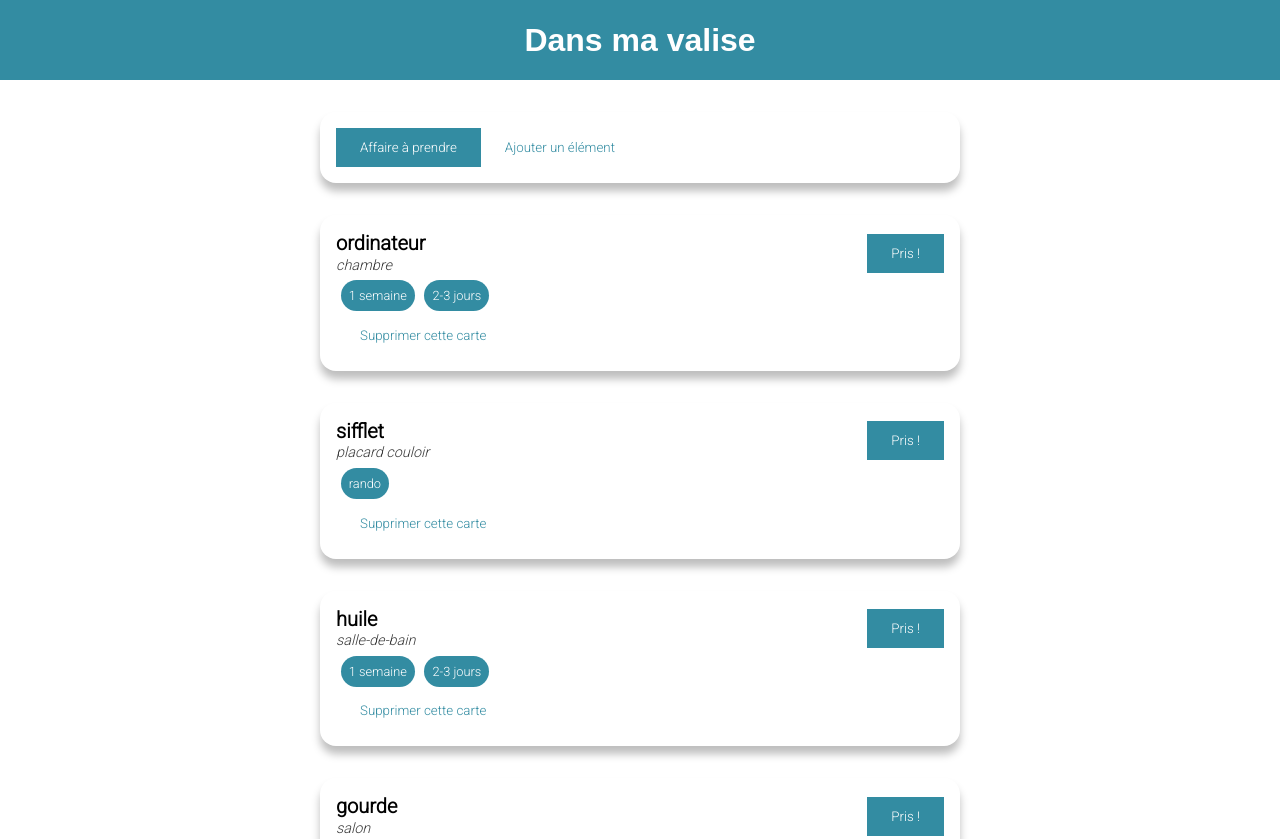
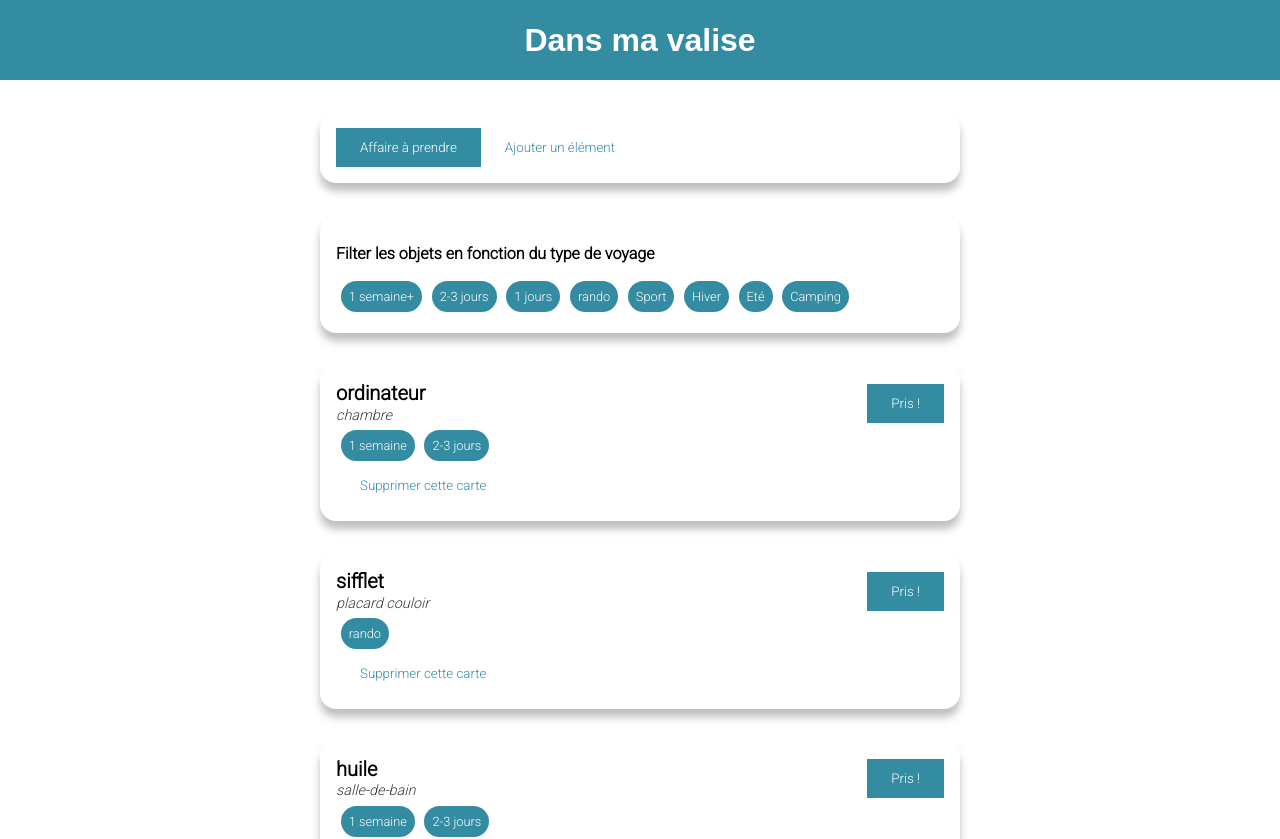
Before and after one commit to Alekiel42/dans-ma-valise, a Vue app in the folder front-valise/: page / in a window 1280 px wide. Shown: the top 839 px of the page. Built offline with nearby package versions, Linux system fonts and the light colour scheme; a web font is replaced by a local one.

Commit message:
add filter component

```diff
--- /dev/null
+++ b/front-valise/src/components/layouts/TheFilter.vue
@@ -0,0 +1,23 @@
+<template>
+  <base-card>
+    <h2>Filter les objets en fonction du type de voyage</h2>
+    <div class="filter">
+      <base-tag v-for="tag in tags" :key="tag">{{ tag }} </base-tag>
+    </div>
+  </base-card>
+</template>
+
+<script>
+export default {
+  inject: ["tags"],
+};
+</script>
+
+<style scoped>
+h2 {
+  font-size: 1rem;
+}
+.filter {
+  display: flex;
+}
+</style>
--- a/front-valise/src/components/possessions/AddPossession.vue
+++ b/front-valise/src/components/possessions/AddPossession.vue
@@ -49,28 +49,16 @@
 </template>
 
 <script>
-import BaseButton from "../UI/BaseButton.vue";
 export default {
-  components: { BaseButton },
   data() {
     return {
-      tags: [
-        "1 semaine+",
-        "2-3 jours",
-        "1 jours",
-        "rando",
-        "Sport",
-        "Hiver",
-        "Eté",
-        "Camping",
-      ],
       rooms: ["chambre", "salle-de-bain", "salon", "cuisine", "entrée"],
       tagChecked: [],
       roomPicked: "",
       inputIsInvalid: false,
     };
   },
-  inject: ["addPossession"],
+  inject: ["addPossession", "tags"],
   methods: {
     submitData() {
       const enteredPossession = this.$refs.possessionInput.value;
--- a/front-valise/src/components/possessions/ListPossessions.vue
+++ b/front-valise/src/components/possessions/ListPossessions.vue
@@ -1,4 +1,5 @@
 <template>
+  <the-filter></the-filter>
   <ul>
     <possession-item
       v-for="possession in possessions"
@@ -13,11 +14,13 @@
 
 <script>
 import PossessionItem from "./PossessionItem.vue";
+import TheFilter from "./../layouts/TheFilter.vue";
 
 export default {
   inject: ["possessions"],
   components: {
     PossessionItem,
+    TheFilter,
   },
 };
 </script>
--- a/front-valise/src/components/possessions/TheNavPossession.vue
+++ b/front-valise/src/components/possessions/TheNavPossession.vue
@@ -62,6 +62,16 @@ export default {
       possessions: this.possessionsToBeTaken,
       addPossession: this.addPossession,
       deletePossession: this.removePossession,
+      tags: [
+        "1 semaine+",
+        "2-3 jours",
+        "1 jours",
+        "rando",
+        "Sport",
+        "Hiver",
+        "Eté",
+        "Camping",
+      ],
     };
   },
   computed: {
```
